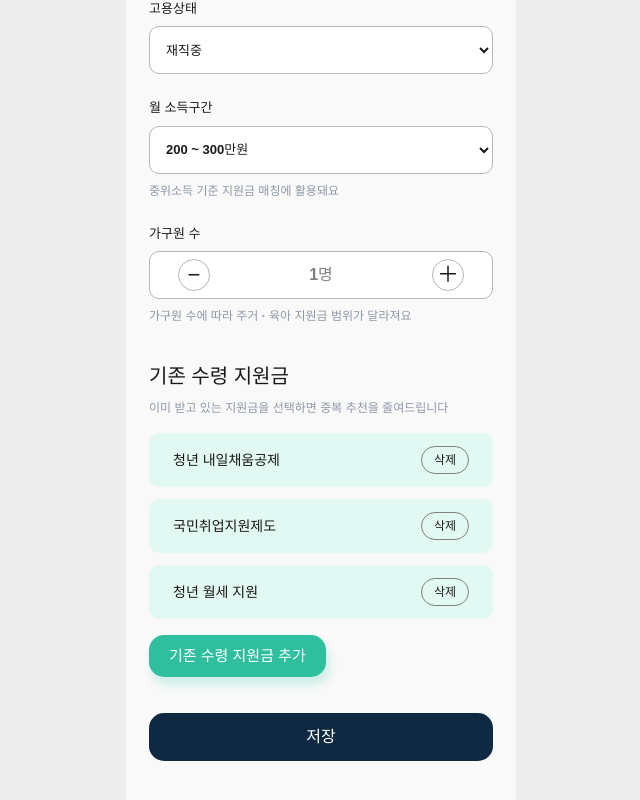
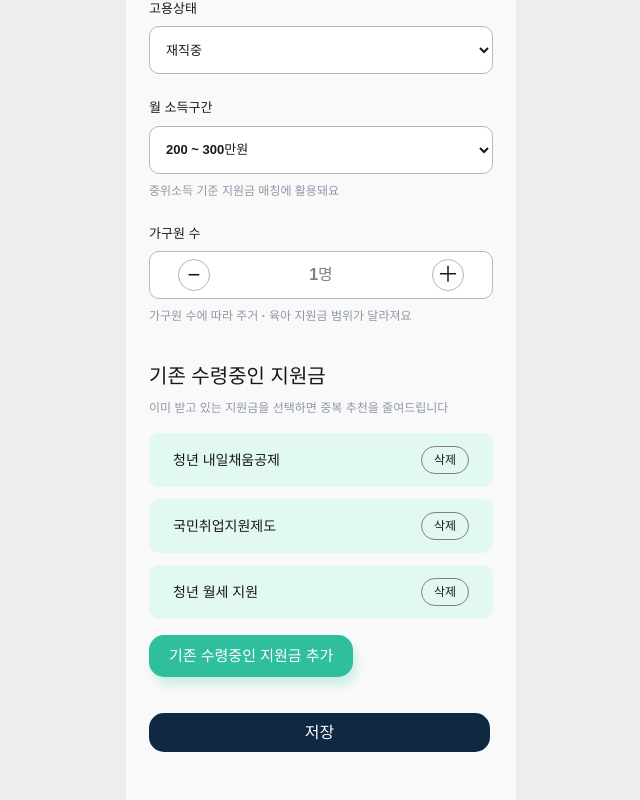
Before and after one commit to jeongbiseo/jeongbiseo-frontend, a React (Vite) app: page /mypage/edit in a window 1280 px wide. Shown: the part 414-1214 px from the top of the page, without its empty margins (319-959 px from the left). Built offline with nearby package versions, Linux system fonts and the light colour scheme; a web font is replaced by a local one.

Commit message:
fix:최신 디자인에 따른 화면 세부 조정

```diff
--- a/src/pages/MyPageEdit.tsx
+++ b/src/pages/MyPageEdit.tsx
@@ -199,7 +199,9 @@ const MyPageEdit = () => {
                 </p>
 
                 <div className="scroll-mt-6 pt-9" ref={receivedSectionRef}>
-                    <h2 className="text-[20px] font-bold">기존 수령 지원금</h2>
+                    <h2 className="text-[20px] font-bold">
+                        기존 수령중인 지원금
+                    </h2>
                     <p className="text-text-subtle mt-2 text-[12px] font-semibold">
                         이미 받고 있는 지원금을 선택하면 중복 추천을
                         줄여드립니다
@@ -236,12 +238,12 @@ const MyPageEdit = () => {
                         type="button"
                         onClick={() => setAddSheetOpen(true)}
                     >
-                        기존 수령 지원금 추가
+                        기존 수령중인 지원금 추가
                     </button>
                 </div>
 
                 <button
-                    className="bg-third mt-9 h-[48px] w-full cursor-pointer rounded-[15px] text-[16px] font-bold text-white"
+                    className="bg-third mt-9 h-[39px] w-[341px] max-w-full cursor-pointer rounded-[15px] text-[16px] font-bold text-white"
                     type="button"
                     onClick={handleSave}
                 >
@@ -329,7 +331,7 @@ const BenefitAddSheet = ({
                     className="mt-5 text-[18px] font-bold"
                     id="benefit-sheet-title"
                 >
-                    기존 수령 지원금 추가
+                    기존 수령중인 지원금 추가
                 </h2>
 
                 <div className="relative mt-5">
--- a/src/pages/Onboarding.tsx
+++ b/src/pages/Onboarding.tsx
@@ -473,7 +473,7 @@ const StepThree = ({
             ))}
         </div>
 
-        <FieldLabel>요즘 많이 찾는 지원금</FieldLabel>
+        <FieldLabel>현재 수령 중인 지원금</FieldLabel>
         <div className="flex flex-col gap-2.5">
             {visiblePolicies.map((policy) => {
                 const selected = selectedPolicies.includes(policy.id);
--- a/src/pages/Recommendation.tsx
+++ b/src/pages/Recommendation.tsx
@@ -426,10 +426,10 @@ const SimpleEmptyState = ({
 
 const SearchEmptyState = () => (
     <div
-        className="mx-auto mt-[51px] flex w-full max-w-[341px] flex-col items-center gap-[54px] text-center"
+        className="mx-auto mt-[177px] flex w-full max-w-[341px] flex-col items-center gap-[34px] text-center"
         role="status"
     >
-        <div className="bg-green-light text-green-dark flex size-[118px] items-center justify-center rounded-full">
+        <div className="bg-disabled flex size-[118px] items-center justify-center rounded-full text-white">
             <SearchIcon className="size-[46px]" />
         </div>
 
@@ -515,7 +515,7 @@ const FavoriteStarIcon = () => (
     >
         <path
             d="M33.0016 53.9069L16.4462 62.5937C15.8609 62.9008 15.2013 63.0383 14.5419 62.9908C13.8824 62.9433 13.2495 62.7125 12.7145 62.3247C12.1796 61.9368 11.7641 61.4074 11.5149 60.7961C11.2657 60.1848 11.1928 59.5162 11.3045 58.8657L14.4653 40.4664L1.0707 27.4326C0.5969 26.9718 0.2617 26.3878 0.1032 25.7467C-0.0553 25.1056 -0.0308 24.433 0.1738 23.8051C0.3785 23.1771 0.7552 22.6189 1.2613 22.1936C1.7673 21.7683 2.3826 21.4929 3.0374 21.3986L21.5453 18.714L29.823 1.9735C30.1155 1.3812 30.5682 0.8824 31.1299 0.5336C31.6917 0.1849 32.34 0 33.0016 0C33.6631 0 34.3115 0.1849 34.8732 0.5336C35.435 0.8824 35.8877 1.3812 36.1801 1.9735L44.4579 18.714L62.9658 21.4021C63.6198 21.4969 64.2343 21.7724 64.7397 22.1975C65.2451 22.6226 65.6214 23.1803 65.826 23.8076C66.0306 24.4349 66.0553 25.1068 65.8974 25.7474C65.7395 26.3879 65.4053 26.9717 64.9324 27.4326L51.5343 40.4664L54.6952 58.8657C54.8063 59.5157 54.7333 60.1837 54.4842 60.7945C54.2352 61.4052 53.82 61.9343 53.2857 62.322C52.7513 62.7097 52.119 62.9406 51.4602 62.9886C50.8013 63.0366 50.1421 62.8998 49.557 62.5937L33.0016 53.9069Z"
-            fill="var(--color-secondary)"
+            fill="var(--color-disabled)"
         />
     </svg>
 );
```
